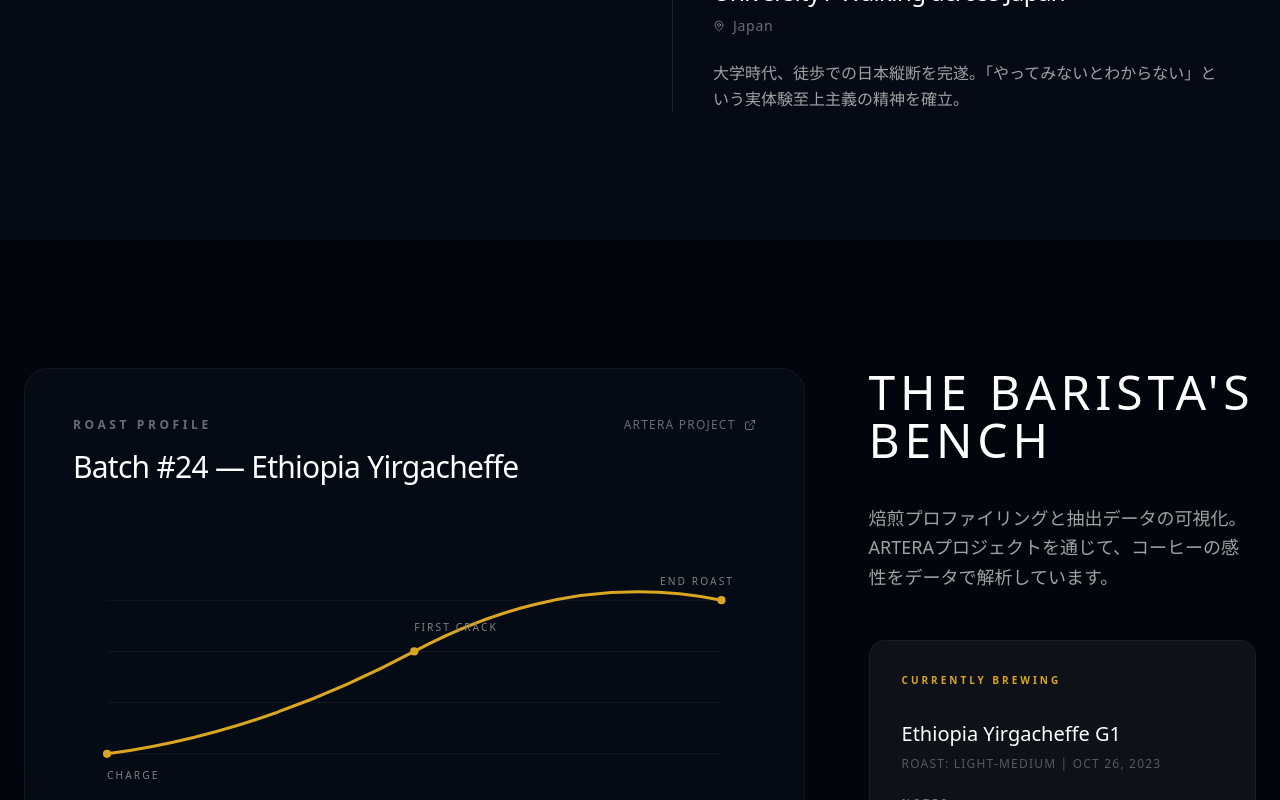
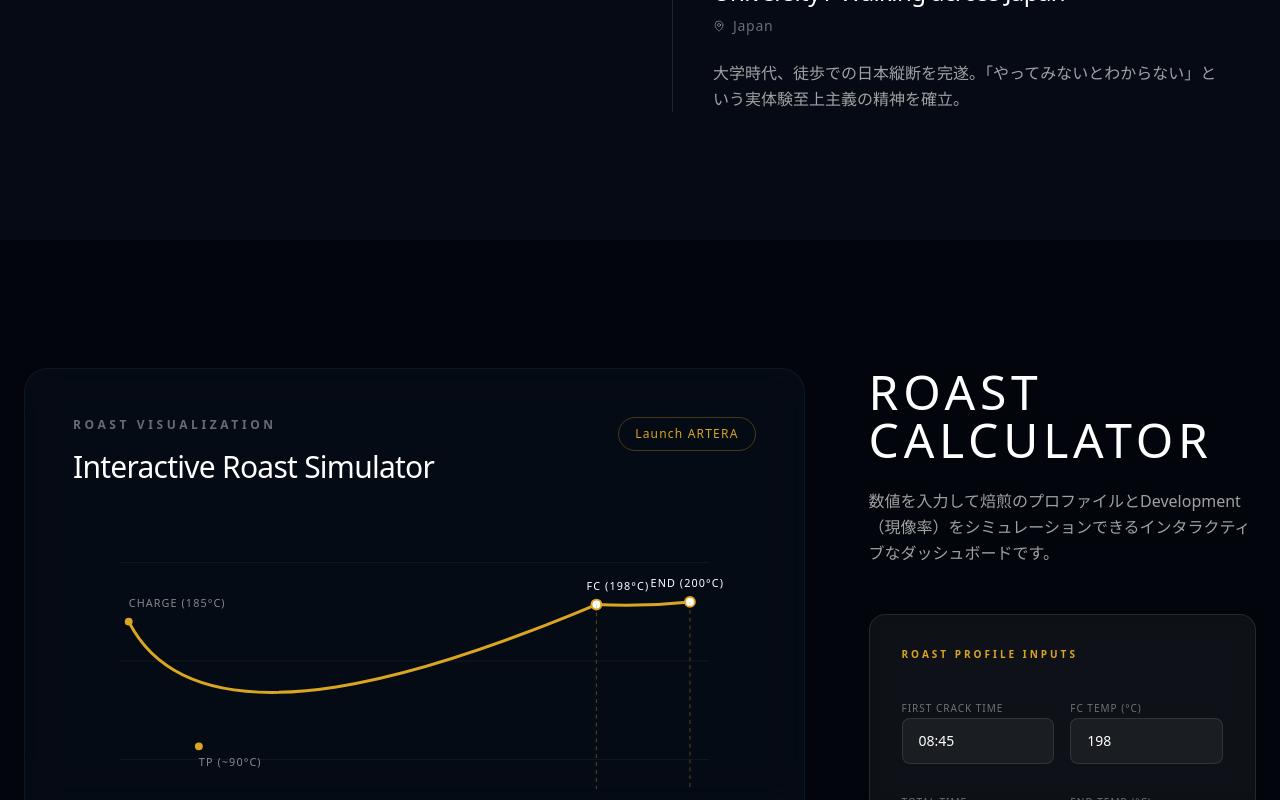
Before and after one commit to masakikono/masaki-portfolio, a Next.js app: page / in a window 1280 px wide. Shown: the part 2000-2800 px from the top of the page. Built offline with nearby package versions, Linux system fonts and the light colour scheme.

Commit message:
feat: make BaristaBench interactive with real-time inputs and calculated roast curve

```diff
--- a/src/components/BaristaBench.tsx
+++ b/src/components/BaristaBench.tsx
@@ -1,15 +1,62 @@
 "use client";
 
-import React from "react";
-import { motion } from "framer-motion";
+import React, { useState } from "react";
+import { motion, AnimatePresence } from "framer-motion";
 import { useLanguage } from "@/context/LanguageContext";
 import { Coffee, Activity, Thermometer, Wind, ExternalLink } from "lucide-react";
 
 const BaristaBench = () => {
   const { t } = useLanguage();
 
-  // Simple Roast Curve SVG Path
-  const curvePath = "M 0,200 Q 150,180 300,100 T 600,50";
+  // State for interactive roast calculation
+  const [fcTimeString, setFcTimeString] = useState("08:45");
+  const [fcTemp, setFcTemp] = useState(198);
+  const [endTimeString, setEndTimeString] = useState("10:30");
+  const [endTemp, setEndTemp] = useState(200);
+  const [batchWeight, setBatchWeight] = useState(350);
+
+  // Time parsing utility
+  const parseTime = (timeStr: string) => {
+    const parts = timeStr.replace(".", ":").split(":");
+    if (parts.length === 2) {
+      return (parseInt(parts[0]) || 0) * 60 + (parseInt(parts[1]) || 0);
+    }
+    return (parseInt(timeStr) || 0) * 60; // assume minutes if no colon
+  };
+
+  const fcSec = Math.max(1, parseTime(fcTimeString));
+  const endSec = Math.max(fcSec + 1, parseTime(endTimeString));
+
+  // Dynamic calculations
+  const devTimeSec = endSec - fcSec;
+  const devPercent = ((devTimeSec / endSec) * 100).toFixed(1);
+
+  // --- Graph Drawing Logic ---
+  const chargeX = 10;
+  const endX = 580;
+  // Calculate X relative to total time
+  const fcX = chargeX + (fcSec / endSec) * (endX - chargeX);
+
+  // Map temperature (100°C to 230°C) to Y coordinates (230 to 30) for SVG
+  const mapY = (temp: number) => {
+    const minT = 80;
+    const maxT = 230;
+    const minY = 230; // Lowest point on graph
+    const maxY = 30;  // Highest point on graph
+    const clampedT = Math.max(minT, Math.min(temp, maxT));
+    return minY - ((clampedT - minT) / (maxT - minT)) * (minY - maxY);
+  };
+
+  const chargeY = mapY(185); // Assuming charge is 185°C
+  const fcY = mapY(fcTemp);
+  const endY = mapY(endTemp);
+
+  // Approximated Roast Curve Points
+  const tpX = chargeX + (fcX - chargeX) * 0.15; // Turning point approx
+  const tpY = mapY(90); // Turning point temp
+
+  // Create a realistic looking S-curve for the roast
+  const curvePath = `M ${chargeX},${chargeY} C ${tpX},${mapY(60)} ${fcX - (fcX - chargeX) * 0.3},${fcY + 60} ${fcX},${fcY} Q ${fcX + (endX - fcX) * 0.5},${endY + 5} ${endX},${endY}`;
 
   return (
     <section id="bench" className="py-32 px-6 bg-[#02050b]">
@@ -17,104 +64,164 @@ const BaristaBench = () => {
         <div className="flex flex-col lg:flex-row gap-16 items-start">
 
           {/* Left: Roast Curve Dashboard */}
-          <div className="w-full lg:w-2/3 bg-[#0a1525]/40 border border-white/5 rounded-3xl p-8 lg:p-12 relative overflow-hidden backdrop-blur-xl">
-            <div className="flex justify-between items-start mb-16">
+          <div className="w-full lg:w-2/3 bg-[#0a1525]/40 border border-white/5 rounded-3xl p-8 lg:p-12 relative overflow-visible backdrop-blur-xl transition-all duration-300">
+            <div className="flex justify-between items-start mb-12">
               <div>
                 <h4 className="text-xs font-semibold tracking-[0.3em] text-white/40 uppercase mb-4">{t.bench.roastProfile}</h4>
-                <h3 className="text-3xl font-light text-white tracking-tight">Batch #24 — Ethiopia Yirgacheffe</h3>
+                <h3 className="text-3xl font-light text-white tracking-tight">Interactive Roast Simulator</h3>
               </div>
               <a
                 href="https://ai-roasting-strategist.vercel.app/"
                 target="_blank"
                 rel="noopener noreferrer"
-                className="flex items-center gap-2 text-xs font-medium tracking-widest text-white/40 hover:text-white transition-colors"
+                className="flex items-center gap-2 text-xs font-medium tracking-widest text-[#daa520] hover:text-white transition-colors border border-[#daa520]/30 hover:border-white/30 px-4 py-2 rounded-full"
               >
-                ARTERA PROJECT <ExternalLink className="w-3 h-3" />
+                Launch ARTERA
               </a>
             </div>
 
             {/* Custom SVG Roast Curve */}
-            <div className="relative h-64 w-full mb-12">
-              <svg viewBox="0 0 600 250" className="w-full h-full overflow-visible">
-                {/* Grid Lines */}
-                <line x1="0" y1="50" x2="600" y2="50" stroke="white" strokeWidth="1" strokeOpacity="0.05" />
-                <line x1="0" y1="100" x2="600" y2="100" stroke="white" strokeWidth="1" strokeOpacity="0.05" />
-                <line x1="0" y1="150" x2="600" y2="150" stroke="white" strokeWidth="1" strokeOpacity="0.05" />
-                <line x1="0" y1="200" x2="600" y2="200" stroke="white" strokeWidth="1" strokeOpacity="0.05" />
+            <div className="relative h-64 w-full mb-16 mt-8">
+              <svg viewBox="0 0 600 260" className="w-full h-full overflow-visible">
+                {/* Horizontal Grid Lines */}
+                <line x1="0" y1="30" x2="600" y2="30" stroke="white" strokeWidth="1" strokeOpacity="0.05" />
+                <line x1="0" y1="130" x2="600" y2="130" stroke="white" strokeWidth="1" strokeOpacity="0.05" />
+                <line x1="0" y1="230" x2="600" y2="230" stroke="white" strokeWidth="1" strokeOpacity="0.05" />
 
+                <AnimatePresence>
                   <motion.path
+                    key={`curve-${fcSec}-${endSec}-${fcTemp}-${endTemp}`}
                     d={curvePath}
                     fill="transparent"
                     stroke="#daa520"
                     strokeWidth="3"
-                  initial={{ pathLength: 0 }}
-                  whileInView={{ pathLength: 1 }}
-                  transition={{ duration: 2, ease: "easeInOut" }}
-                  viewport={{ once: true }}
+                    initial={{ pathLength: 0, opacity: 0 }}
+                    animate={{ pathLength: 1, opacity: 1 }}
+                    transition={{ duration: 1.5, ease: "easeOut" }}
                   />
 
                   {/* Points on Curve */}
-                <motion.circle cx="0" cy="200" r="4" fill="#daa520" initial={{ opacity: 0 }} whileInView={{ opacity: 1 }} transition={{ delay: 0.5 }} />
-                <motion.circle cx="300" cy="100" r="4" fill="#daa520" initial={{ opacity: 0 }} whileInView={{ opacity: 1 }} transition={{ delay: 1.5 }} />
-                <motion.circle cx="600" cy="50" r="4" fill="#daa520" initial={{ opacity: 0 }} whileInView={{ opacity: 1 }} transition={{ delay: 2.2 }} />
+                  <motion.circle cx={chargeX} cy={chargeY} r="4" fill="#daa520" initial={{ opacity: 0 }} animate={{ opacity: 1 }} transition={{ delay: 0.2 }} />
+                  <motion.circle cx={tpX} cy={tpY} r="4" fill="#daa520" initial={{ opacity: 0 }} animate={{ opacity: 1 }} transition={{ delay: 0.5 }} />
+                  <motion.circle cx={fcX} cy={fcY} r="5" fill="#fff" stroke="#daa520" strokeWidth="2" initial={{ opacity: 0, scale: 0 }} animate={{ opacity: 1, scale: 1 }} transition={{ delay: 1 }} />
+                  <motion.circle cx={endX} cy={endY} r="5" fill="#fff" stroke="#daa520" strokeWidth="2" initial={{ opacity: 0, scale: 0 }} animate={{ opacity: 1, scale: 1 }} transition={{ delay: 1.5 }} />
+                </AnimatePresence>
+
+                {/* Vertical Guides */}
+                <line x1={fcX} y1={fcY} x2={fcX} y2="260" stroke="#daa520" strokeWidth="1" strokeDasharray="4,4" strokeOpacity="0.4" />
+                <line x1={endX} y1={endY} x2={endX} y2="260" stroke="#daa520" strokeWidth="1" strokeDasharray="4,4" strokeOpacity="0.4" />
 
                 {/* Labels */}
-                <text x="0" y="225" fontSize="10" fill="gray" letterSpacing="0.2em">CHARGE</text>
-                <text x="300" y="80" fontSize="10" fill="gray" letterSpacing="0.2em">FIRST CRACK</text>
-                <text x="540" y="35" fontSize="10" fill="gray" letterSpacing="0.2em">END ROAST</text>
+                <text x={chargeX} y={chargeY - 15} fontSize="11" fill="#888" letterSpacing="0.1em">CHARGE (185°C)</text>
+                <text x={tpX} y={tpY + 20} fontSize="11" fill="#888" letterSpacing="0.1em">TP (~90°C)</text>
+                <text x={fcX - 10} y={fcY - 15} fontSize="11" fill="white" letterSpacing="0.1em">FC ({fcTemp}°C)</text>
+                <text x={endX - 40} y={endY - 15} fontSize="11" fill="white" letterSpacing="0.1em">END ({endTemp}°C)</text>
               </svg>
             </div>
 
-            {/* Quick Stats Grid */}
-            <div className="grid grid-cols-2 md:grid-cols-4 gap-8">
-              <div className="flex flex-col gap-2">
-                <div className="flex items-center gap-2 text-white/30 text-[10px] tracking-widest uppercase"><Activity className="w-3 h-3" /> Total Time</div>
-                <div className="text-xl font-light text-white">10:30 <span className="text-[10px] text-white/20">min</span></div>
+            {/* Quick Stats Grid - Interactive */}
+            <div className="grid grid-cols-2 md:grid-cols-4 gap-6">
+              <div className="flex flex-col gap-2 p-4 bg-white/[0.02] border border-white/5 rounded-2xl">
+                <label className="flex items-center gap-2 text-[#daa520]/70 text-[10px] tracking-widest uppercase"><Activity className="w-3 h-3" /> Total Time</label>
+                <div className="text-2xl font-light text-white">
+                  {endTimeString} <span className="text-[10px] text-white/30 ml-1 uppercase">min</span>
                 </div>
-              <div className="flex flex-col gap-2">
-                <div className="flex items-center gap-2 text-white/30 text-[10px] tracking-widest uppercase"><Thermometer className="w-3 h-3" /> First Crack</div>
-                <div className="text-xl font-light text-white">8:45 <span className="text-[10px] text-white/20">@ 198°C</span></div>
               </div>
-              <div className="flex flex-col gap-2">
-                <div className="flex items-center gap-2 text-white/30 text-[10px] tracking-widest uppercase"><Wind className="w-3 h-3" /> Dev %</div>
-                <div className="text-xl font-light text-white">16.7 <span className="text-[10px] text-white/20">percent</span></div>
+
+              <div className="flex flex-col gap-2 p-4 bg-white/[0.02] border border-white/5 rounded-2xl">
+                <label className="flex items-center gap-2 text-[#daa520]/70 text-[10px] tracking-widest uppercase"><Thermometer className="w-3 h-3" /> Dev Time</label>
+                <div className="text-2xl font-light text-white">
+                  {Math.floor(devTimeSec / 60)}:{(devTimeSec % 60).toString().padStart(2, '0')} <span className="text-[10px] text-white/30 ml-1 uppercase">min</span>
                 </div>
-              <div className="flex flex-col gap-2">
-                <div className="flex items-center gap-2 text-white/30 text-[10px] tracking-widest uppercase"><Coffee className="w-3 h-3" /> Weight</div>
-                <div className="text-xl font-light text-white">350 <span className="text-[10px] text-white/20">grams</span></div>
+              </div>
+
+              <div className="flex flex-col gap-2 p-4 bg-white/[0.02] border border-white/5 rounded-2xl relative overflow-hidden">
+                <div className="absolute inset-0 bg-gradient-to-tr from-[#daa520]/10 to-transparent opacity-50" />
+                <label className="flex items-center gap-2 text-[#daa520]/70 text-[10px] tracking-widest uppercase relative z-10"><Wind className="w-3 h-3" /> Dev %</label>
+                <div className="text-2xl font-light text-white relative z-10">
+                  {devPercent}%
+                </div>
+              </div>
+
+              <div className="flex flex-col gap-2 p-4 bg-white/[0.02] border border-white/5 rounded-2xl">
+                <label className="flex items-center gap-2 text-[#daa520]/70 text-[10px] tracking-widest uppercase"><Coffee className="w-3 h-3" /> Weight</label>
+                <div className="text-2xl font-light text-white">
+                  {batchWeight} <span className="text-[10px] text-white/30 ml-1 uppercase">g</span>
+                </div>
               </div>
             </div>
           </div>
 
-          {/* Right: Currently Brewing & Info */}
+          {/* Right: Inputs & Info */}
           <div className="w-full lg:w-1/3 space-y-12 h-full lg:sticky lg:top-32">
             <div>
-              <h2 className="text-3xl md:text-5xl font-light text-white tracking-widest mb-10 uppercase">{t.bench.title}</h2>
-              <p className="text-lg text-neutral-400 font-light leading-relaxed">
+              <h2 className="text-3xl md:text-5xl font-light text-white tracking-widest mb-6 uppercase">{t.bench.title}</h2>
+              <p className="text-base text-neutral-400 font-light leading-relaxed">
                 {t.bench.description}
               </p>
             </div>
 
-            <div className="p-8 bg-white/5 rounded-2xl border border-white/5">
+            <div className="p-6 md:p-8 bg-white/5 rounded-2xl border border-white/10 backdrop-blur-sm">
               <span className="text-[10px] font-semibold tracking-[0.3em] text-[#daa520] uppercase mb-8 block">{t.bench.currentlyBrewing}</span>
-              <div className="space-y-6">
-                <div>
-                  <h5 className="text-xl font-light text-white mb-2">Ethiopia Yirgacheffe G1</h5>
-                  <p className="text-xs tracking-widest text-white/30 uppercase">Roast: Light-Medium | Oct 26, 2023</p>
+
+              <form className="space-y-6">
+                <div className="grid grid-cols-2 gap-4">
+                  <div className="space-y-2">
+                    <label className="text-[10px] tracking-widest text-white/40 uppercase">First Crack Time</label>
+                    <input
+                      type="text"
+                      value={fcTimeString}
+                      onChange={(e) => setFcTimeString(e.target.value)}
+                      className="w-full bg-white/5 border border-white/10 rounded-lg px-4 py-3 text-white text-sm focus:outline-none focus:border-[#daa520] transition-colors"
+                      placeholder="08:45"
+                    />
                   </div>
-                <div>
-                  <span className="text-[10px] font-semibold tracking-[0.3em] text-white/40 uppercase mb-3 block">{t.bench.notes}</span>
-                  <div className="flex flex-wrap gap-2">
-                    {["Jasmine", "Bergamot", "Citrus", "Earl Grey"].map((note, i) => (
-                      <span key={i} className="px-3 py-1 bg-white/5 rounded-full text-xs text-white/60 tracking-wider">
-                        {note}
-                      </span>
-                    ))}
+                  <div className="space-y-2">
+                    <label className="text-[10px] tracking-widest text-white/40 uppercase">FC Temp (°C)</label>
+                    <input
+                      type="number"
+                      value={fcTemp}
+                      onChange={(e) => setFcTemp(Number(e.target.value))}
+                      className="w-full bg-white/5 border border-white/10 rounded-lg px-4 py-3 text-white text-sm focus:outline-none focus:border-[#daa520] transition-colors"
+                    />
                   </div>
                 </div>
+
+                <div className="grid grid-cols-2 gap-4">
+                  <div className="space-y-2">
+                    <label className="text-[10px] tracking-widest text-white/40 uppercase">Total Time</label>
+                    <input
+                      type="text"
+                      value={endTimeString}
+                      onChange={(e) => setEndTimeString(e.target.value)}
+                      className="w-full bg-white/5 border border-white/10 rounded-lg px-4 py-3 text-white text-sm focus:outline-none focus:border-[#daa520] transition-colors"
+                      placeholder="10:30"
+                    />
+                  </div>
+                  <div className="space-y-2">
+                    <label className="text-[10px] tracking-widest text-white/40 uppercase">End Temp (°C)</label>
+                    <input
+                      type="number"
+                      value={endTemp}
+                      onChange={(e) => setEndTemp(Number(e.target.value))}
+                      className="w-full bg-white/5 border border-white/10 rounded-lg px-4 py-3 text-white text-sm focus:outline-none focus:border-[#daa520] transition-colors"
+                    />
                   </div>
                 </div>
+
+                <div className="space-y-2 pt-2 border-t border-white/10">
+                  <label className="text-[10px] tracking-widest text-white/40 uppercase mt-4 block">Batch Weight (g)</label>
+                  <input
+                    type="number"
+                    value={batchWeight}
+                    onChange={(e) => setBatchWeight(Number(e.target.value))}
+                    className="w-full bg-white/5 border border-white/10 rounded-lg px-4 py-3 text-white text-sm focus:outline-none focus:border-[#daa520] transition-colors"
+                  />
                 </div>
+              </form>
+            </div>
+          </div>
+
         </div>
       </div>
     </section>
--- a/src/i18n/translations.ts
+++ b/src/i18n/translations.ts
@@ -10,12 +10,12 @@ export const translations = {
     },
     hero: {
       title: "MASAKI KONO",
-      subtitle: "Barista x Engineer x Traveler",
+      subtitle: "Coffee x AI x Traveler",
       scroll: "SCROLL"
     },
     about: {
       title: "IDENTITY",
-      content: "バリスタ × エンジニア × 旅人。外資メーカーの営業、フィリピン・メルボルンでの留学、東京でのエンジニア経験。紆余曲折を経て、現在はロンドンで「旅するコーヒーマン」として活動しています。私にとってコーヒーは単なる飲料ではなく、農園から一杯のカップまで続く深い探求の旅です。エンジニアとしての視点は、その探求をより精密にし、言語化するための強力な武器になっています。「机上の空論よりも、自らの体感と失敗から得たデータを信じる」その実体験至上主義を胸に、世界のどこかで今日も、最高の一杯と新しいコードを追求しています。"
+      content: "Coffee × AI × 旅人。外資メーカーの営業、フィリピン・メルボルンでの留学、東京でのエンジニア経験。紆余曲折を経て、現在はロンドンで「旅するコーヒーマン」として活動しています。私にとってコーヒーは単なる飲料ではなく、農園から一杯のカップまで続く深い探求の旅です。エンジニアとしての視点は、その探求をより精密にし、言語化するための強力な武器になっています。「机上の空論よりも、自らの体感と失敗から得たデータを信じる」その実体験至上主義を胸に、世界のどこかで今日も、最高の一杯と新しいコードを追求しています。"
     },
     journey: {
       title: "CAREER JOURNEY",
@@ -53,10 +53,10 @@ export const translations = {
       ]
     },
     bench: {
-        title: "THE BARISTA'S BENCH",
-        description: "焙煎プロファイリングと抽出データの可視化。ARTERAプロジェクトを通じて、コーヒーの感性をデータで解析しています。",
-        currentlyBrewing: "CURRENTLY BREWING",
-        roastProfile: "ROAST PROFILE",
+        title: "ROAST CALCULATOR",
+        description: "数値を入力して焙煎のプロファイルとDevelopment（現像率）をシミュレーションできるインタラクティブなダッシュボードです。",
+        currentlyBrewing: "ROAST PROFILE INPUTS",
+        roastProfile: "ROAST VISUALIZATION",
         notes: "NOTES"
     },
     work: {
@@ -82,12 +82,12 @@ export const translations = {
     },
     hero: {
       title: "MASAKI KONO",
-      subtitle: "Barista x Engineer x Traveler",
+      subtitle: "Coffee x AI x Traveler",
       scroll: "SCROLL"
     },
     about: {
       title: "IDENTITY",
-      content: "Barista x Engineer x Traveler. From sales at a foreign manufacturer to studying in Cebu and Melbourne, followed by engineering in Tokyo. My journey has been non-linear, and I now operate as an 'eternal walking coffee traveler' based in London. To me, coffee is not just a beverage; it is a deep journey of exploration from the farm to the cup. My background as an engineer provides a precise lens to understand and articulate this exploration. Guided by the principle of 'experience over speculation,' I pursue the perfect pour and clean code wherever my journey takes me."
+      content: "Coffee x AI x Traveler. From sales at a foreign manufacturer to studying in Cebu and Melbourne, followed by engineering in Tokyo. My journey has been non-linear, and I now operate as an 'eternal walking coffee traveler' based in London. To me, coffee is not just a beverage; it is a deep journey of exploration from the farm to the cup. My background as an engineer provides a precise lens to understand and articulate this exploration. Guided by the principle of 'experience over speculation,' I pursue the perfect pour and clean code wherever my journey takes me."
     },
     journey: {
       title: "CAREER JOURNEY",
@@ -125,10 +125,10 @@ export const translations = {
       ]
     },
     bench: {
-        title: "THE BARISTA'S BENCH",
-        description: "Visualizing roast profiles and brewing data. Through the ARTERA project, I translate coffee sensory experiences into actionable data.",
-        currentlyBrewing: "CURRENTLY BREWING",
-        roastProfile: "ROAST PROFILE",
+        title: "ROAST CALCULATOR",
+        description: "An interactive dashboard that simulates roast development and visualizes the curve based on your inputs.",
+        currentlyBrewing: "ROAST PROFILE INPUTS",
+        roastProfile: "ROAST VISUALIZATION",
         notes: "NOTES"
     },
     work: {
```
Lines whose indentation alone changed are shown as unchanged.
